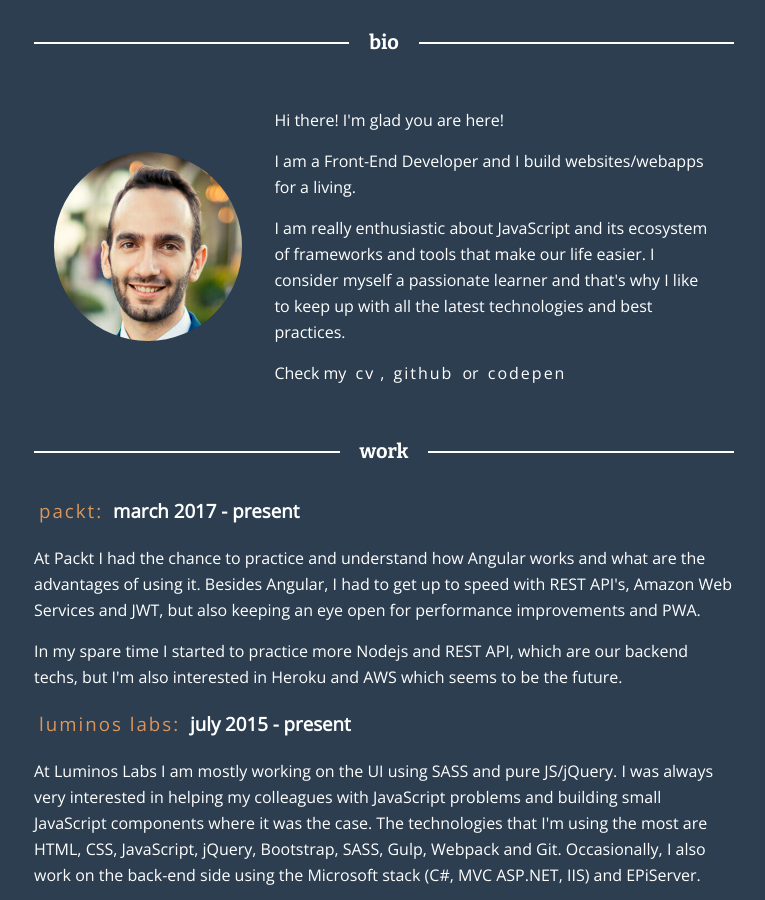
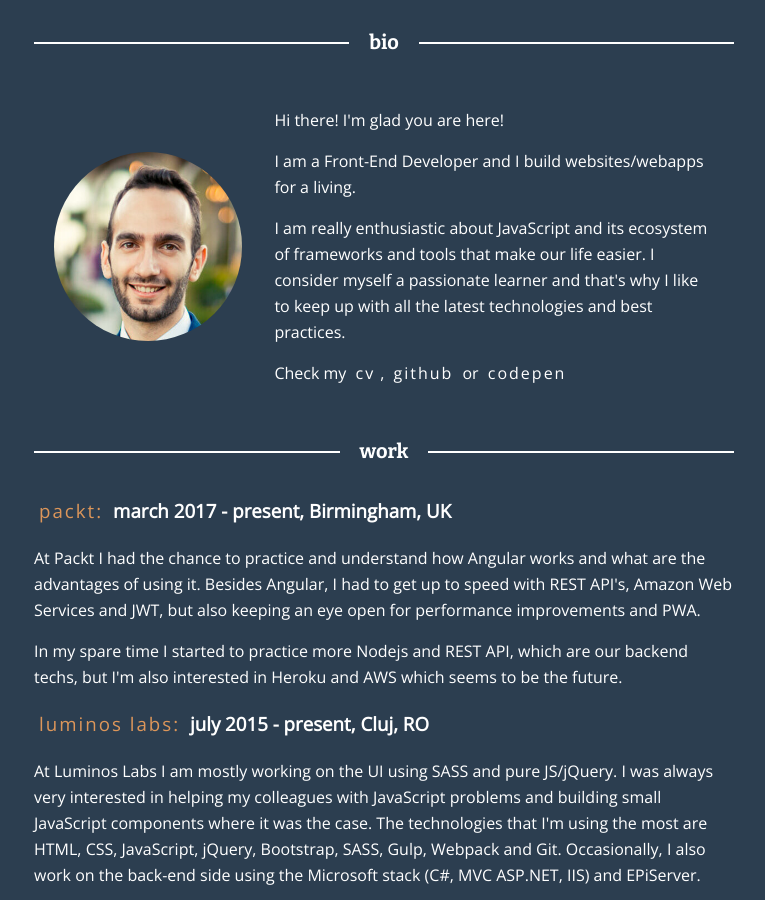
Before and after one commit to ukmadlz/mariuslazar93.github.io, a website: page index.html in a window 1280 px wide. Shown: the part 163-1063 px from the top of the page, without its empty margins (256-1021 px from the left). Drawn offline with nearby package versions, Linux system fonts and the light colour scheme.

Commit message:
added cities

```diff
--- a/index.html
+++ b/index.html
@@ -56,14 +56,14 @@
                 </section>
                 <section id="work" class="spacer-bottom-l">
                     <h2 class="decorated-title spacer-bottom-l">work</h2>
-                    <h3><a class="link active" href="//packtpub.com">Packt:</a> march 2017 - present</h3>
+                    <h3><a class="link active" href="//packtpub.com">Packt:</a> march 2017 - present, Birmingham, UK</h3>
                     <p>
                         At Packt I had the chance to practice and understand how Angular works and what are the advantages of using it. Besides Angular, I had to get up to speed with REST API's, Amazon Web Services and JWT, but also keeping an eye open for performance improvements and PWA.
                     </p>
                     <p>
                         In my spare time I started to practice more Nodejs and REST API, which are our backend techs, but I'm also interested in Heroku and AWS which seems to be the future.
                     </p>
-                    <h3><a class="link active" href="//luminoslabs.com">Luminos Labs:</a> july 2015 - present</h3>
+                    <h3><a class="link active" href="//luminoslabs.com">Luminos Labs:</a> july 2015 - present, Cluj, RO</h3>
                     <p>
                         At Luminos Labs I am mostly working on the UI using SASS and pure JS/jQuery. I was always very interested in helping my colleagues with JavaScript problems and building small JavaScript components where it was the case. The technologies that I'm using the most are HTML, CSS, JavaScript, jQuery, Bootstrap, SASS, Gulp, Webpack and Git. Occasionally, I also work on the back-end side using the Microsoft stack (C#, MVC ASP.NET, IIS) and EPiServer.
                     </p>
```
